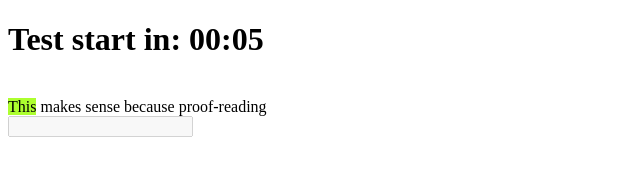
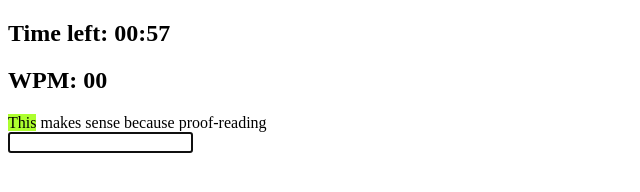
Before and after one commit to kBashar/typerace, a plain HTML site: page index.html in a window 1280 px wide. Shown: the whole page, without its empty margins (0-640 px from the left). Drawn offline with Linux system fonts and the light colour scheme.

Commit message:
WPM calculation and display added. Though WPM is not integer

```diff
--- a/CountDownTimer.js
+++ b/CountDownTimer.js
@@ -19,10 +19,11 @@ CountDownTimer.prototype.start = function() {
   this.running = true;
   var start = Date.now(),
       that = this,
-      diff, obj;
+      diff, obj, timePassed;
 
   (function timer() {
     diff = that.duration - (((Date.now() - start) / 1000) | 0);
+    timePassed = (((Date.now() - start) / 1000) | 0);
 
     if (diff > 0) {
       setTimeout(timer, that.granularity);
@@ -32,6 +33,7 @@ CountDownTimer.prototype.start = function() {
     }
 
     obj = CountDownTimer.parse(diff);
+    obj.timePassed = timePassed;
     that.tickFtns.forEach(function(ftn) {
       ftn.call(this,obj);
     }, that);
--- a/index.html
+++ b/index.html
@@ -3,6 +3,7 @@
     <head>
     <title> Type race</title>
     <script type='text/javascript' src='CountDownTimer.js'></script>
+    <script type='text/javascript' src='paragraph.js'></script>
     </head>
     <style>
         .wrong {
@@ -16,36 +17,13 @@
         }
     </style>
     <script>
-        var Paragraph = function(paragraph_text) {
-            var wordArray = paragraph_text.split(" ");
-            var currentWordIndex = 0;
-            this.getArray = function() {
-                return wordArray;
-            }
-            this.getCurrentWordIndex = function() {
-                return currentWordIndex;
-            }
-            this.getText = function() {
-                return paragraph_text;
-            }
-            this.getCurrentWord = function() {
-                return wordArray[currentWordIndex];
-            }
-            this.hasWords = function() {
-                return wordArray.length - 1 > currentWordIndex
-            }
-            this.updateCurrentWordIndex = function() {
-                currentWordIndex = this.hasWords() ? currentWordIndex+1 : -1
-            }
-        };
-
         /**TODO this will be populated automatically */
         var paragraph = new Paragraph("This makes sense because proof-reading");
 
         function inputCheck() {
 
             var expectedWord = paragraph.getCurrentWord() + " ";
-            var dom = document.getElementById('userinput')
+            var dom = document.getElementById('userInput')
             var typed = dom.value;
 
             console.log(typed)
@@ -61,7 +39,7 @@
 
                 dom.value = ''
                 paragraph.updateCurrentWordIndex()
-                updateTextBlock(paragraph.getCurrentWordIndex())
+                updateTextBlock(paragraph.getCurrentIndex())
             }
         };
 
@@ -91,38 +69,89 @@
         }
 
 
+        /**
+         * Race will start in given seconds
+         */
+        function startRaceIn(timeSeconds) {
+            var raceBoard = document.querySelector("#raceBoard");
+            raceBoard.innerHTML = "<h1>Test start in: <span id = 'startTimer'></span></h1></br>";
 
-        /** This implementation is going to be changed in final version */
-        window.onload = function() {
-            var userInput = document.querySelector("#userinput");
-            var timerDisplay = document.querySelector("#startTimer")
-            cdTimer = new CountDownTimer(10,1000)
+            var userInput = document.querySelector("#userInput");
+            var timerDisplay = document.querySelector("#startTimer");
+
+            var cdTimer = new CountDownTimer(timeSeconds,1000);
+
             cdTimer.onTick(function(obj){
-                var minutes = obj.minutes < 10 ? '0' + obj.minutes : obj.minutes
-                var seconds = obj.seconds < 10 ? '0' + obj.seconds : obj.seconds
-                var cdString = minutes + ":" + seconds
-                console.log(cdString);
-                timerDisplay.textContent = cdString;
+
+                displayTime(timerDisplay, obj)
+
                 // Time is up
                 if(obj.minutes === 0 && obj.seconds === 0) {
                     userInput.disabled = false;
                     userInput.focus();
+                    startRace();
                 }
             })
             cdTimer.start()
-            console.log("window loaded");
         }
+
+        function displayTime(dom, timeObj) {
+            var minutes = timeObj.minutes < 10 ? '0' + timeObj.minutes : timeObj.minutes
+            var seconds = timeObj.seconds < 10 ? '0' + timeObj.seconds : timeObj.seconds
+            var cdString = minutes + ":" + seconds
+            dom.textContent = cdString;
+        }
+
+        function displayWPM(dom, wpm) {
+            wpm = wpm < 10 ? "0"+wpm : wpm
+            dom.textContent = wpm
+        }
+
+        function wpmCalculator(totalCharacterCount, timePassedInSeconds) {
+            //console.log("total char: "+ totalCharacterCount);
+            var totalWord = totalCharacterCount/5;
+            var WPS = totalWord/timePassedInSeconds;
+            var WPM = WPS*60;
+            //console.log("totalWord: " + totalWord +" WPS: " + WPS + " WPM: " +WPM)
+            return WPM;
+        }
+
+        function getTotalCharacterCount() {
+            var typedCharLength = document.querySelector("#userInput").value.length;
+            console.log("typedsCharLength: " + typedCharLength)
+            console.log("previously typed: " + paragraph.getTotalCharCountAtIndex(paragraph.getCurrentIndex()-1))
+            return paragraph.getTotalCharCountAtIndex(paragraph.getCurrentIndex()-1) + typedCharLength
+        }
+
         function startRace() {
+            var raceBoard = document.querySelector("#raceBoard");
+            raceBoard.innerHTML = "<h2>Time left: <span id = 'raceTimer'></span></h2>"+
+                                   "<h2>WPM: <span id= 'wpm'></span></br>";
+            var raceTimeDisplay = document.querySelector("#raceTimer");
+            var wpmDisplay = document.querySelector("#wpm");
 
+            var cdTimer = new CountDownTimer(60,1000);
+            cdTimer.onTick(function(timeObj){
+                displayTime(raceTimeDisplay,timeObj)
+                displayWPM(wpmDisplay,
+                           wpmCalculator(getTotalCharacterCount(), timeObj.timePassed));
+            })
+            cdTimer.start()
         }
+
+        /** This implementation is going to be changed in final version */
+        window.onload = function() {
+            startRaceIn(2)
+        }
+
         </script>
     <body>
-        <div>
-            <h1>Test start in: <span id = "startTimer"></span></h1></br>
+        <div id = "raceBoard">
+
         </div>
         <div id = "wordContainer">
         </div>
-        <input type="text" id = "userinput" disabled = "disabled" onkeyup="inputCheck()"/>
+        <input type="text" id = "userInput" disabled = "disabled" onkeyup="inputCheck()"/>
         <script>
            document.getElementById("wordContainer").innerHTML = spanify(paragraph.getArray())
            document.getElementById("word0").setAttribute('class', 'currentWord')
--- /dev/null
+++ b/paragraph.js
@@ -0,0 +1,35 @@
+function Paragraph(paragraph_text) {
+            var wordArray = paragraph_text.split(" ");
+            var currentWordIndex = 0;
+            var prevTotalCharCount = 0;
+            var totalCharCountArray = [];
+            wordArray.forEach(function(str, index, array) {
+                    var previousCount = (index === 0) ? 0 : totalCharCountArray[index-1];
+                    var spaceCount = (index === (array.length-1)) ? 0: 1;
+                    totalCharCountArray.push(previousCount + str.length + spaceCount);
+                });
+
+            this.getTotalCharCountAtIndex = function(index) {
+                console.log("requested for: " + index);
+                return index < 0 ? 0 : totalCharCountArray[index];
+            }
+            this.getArray = function() {
+                return wordArray;
+            }
+            this.getCurrentIndex = function() {
+                return currentWordIndex;
+            }
+            this.getText = function() {
+                return paragraph_text;
+            }
+            this.getCurrentWord = function() {
+                return wordArray[currentWordIndex];
+            }
+            this.hasWords = function() {
+                return wordArray.length - 1 > currentWordIndex
+            }
+            this.updateCurrentWordIndex = function() {
+                currentWordIndex = this.hasWords() ? currentWordIndex+1 : -1
+
+            }
+        };
```
